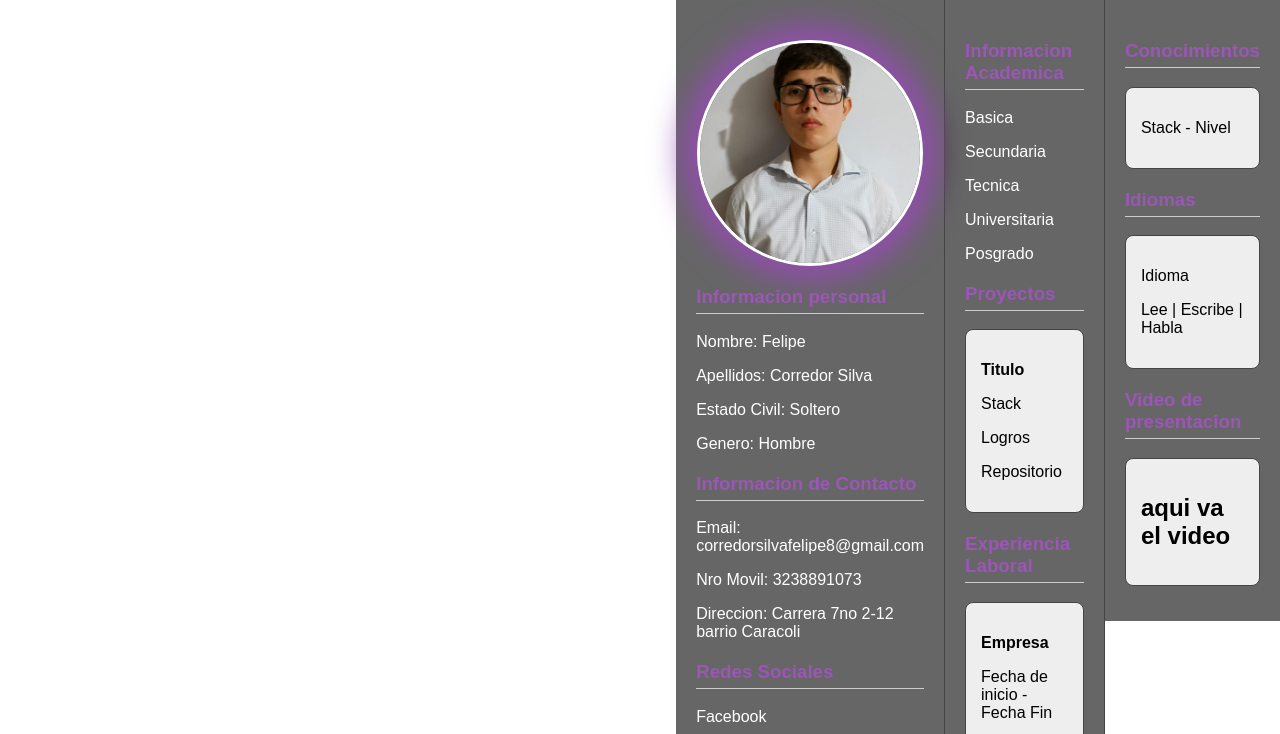
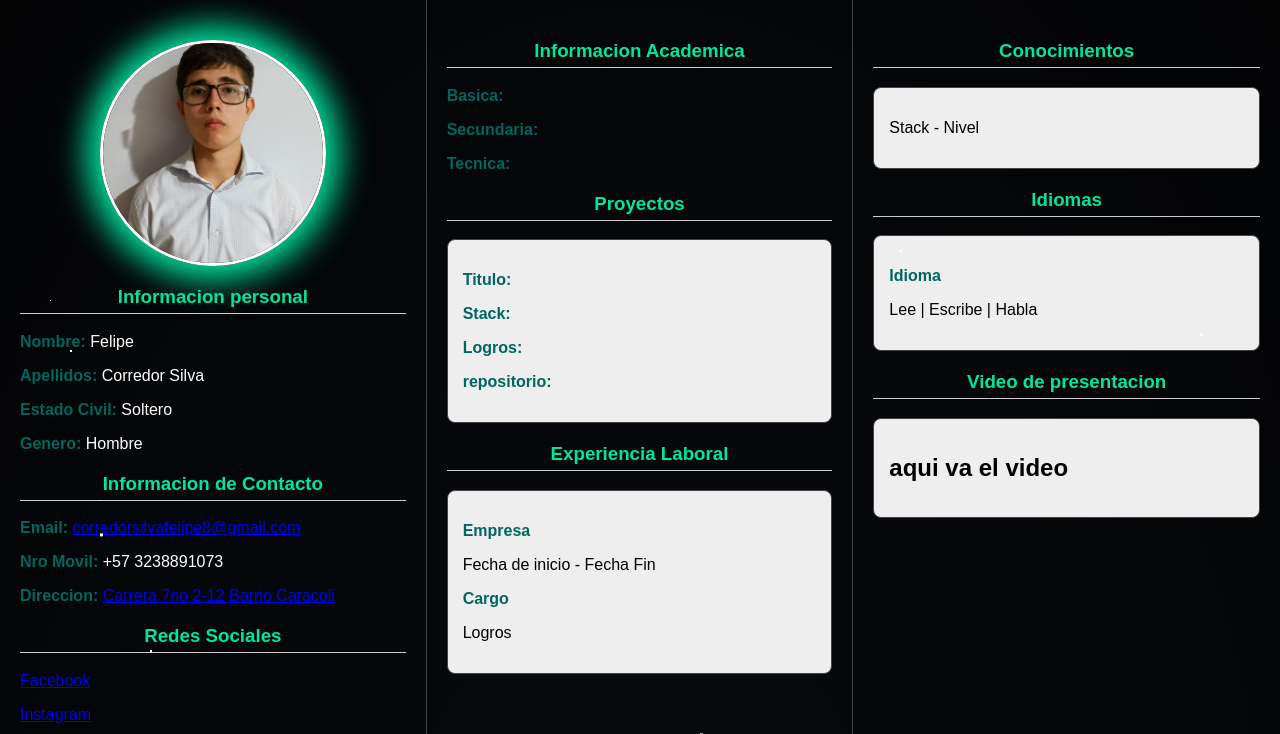
Before and after one commit to corredor29/Mi-portafolio, a plain HTML site: page index.html in a window 1280 px wide. Shown: the top 734 px of the page. Drawn offline with Linux system fonts and the light colour scheme.

Commit message:
feat: :sparkles: se agrego funciones a informacion personal

```diff
--- a/css/style.css
+++ b/css/style.css
@@ -1,54 +1,83 @@
 body {
     font-family: Arial, sans-serif;
     margin: 0;
-    padding: 0%;
-    display: flex;
-    justify-content: center;
-    align-items: flex-start;
-    background: radial-gradient(ellipse at bottom, #1b2735 0% #090a0f 100%);
+    padding: 0;
+    background: radial-gradient(ellipse at bottom, #1b2735 0%, #090a0f 100%);
     color: white;
     min-height: 100vh;
     overflow-x: hidden;
     position: relative;
 }
-.stars, .stars::after{
-    content: "";
+
+.stars, .stars2, .stars3 {
     position: absolute;
     top: 0;
     left: 0;
+    width: 1px;
+    height: 1px;
+    background: transparent;
+}
+
+.stars {
+    box-shadow:
+        50px 200px white, 100px 400px white, 200px 800px white, 400px 1200px white,
+        600px 1600px white, 800px 300px white, 1000px 900px white, 1200px 1400px white,
+        1400px 100px white, 1600px 700px white, 1800px 500px white, 2000px 1100px white;
+    animation: animStars 100s linear infinite;
+}
+
+.stars2 {
     width: 2px;
     height: 2px;
-    background: transparent;
     box-shadow:
-        50px 100px white, 150px 200px white, 300px 400px white,
-        600px 800px white, 900px 1200px white, 1200px 1500px white,
-        1400px 400px white, 1600px 600px white, 1800px 300px white,
-        200px 1300px white, 400px 1600px white;
-    animation: animarEstrellas 100s linear infinite;
+        70px 300px white, 150px 600px white, 300px 1000px white, 500px 1400px white,
+        900px 200px white, 1100px 800px white, 1300px 1600px white, 1500px 400px white,
+        1700px 1200px white, 1900px 600px white, 2100px 100px white, 2300px 900px white;
+    animation: animStars 200s linear infinite;
 }
-.stars::after{
-    transform: translateY(-2000px);
+
+.stars3 {
+    width: 3px;
+    height: 3px;
+    box-shadow:
+        100px 500px white, 300px 1300px white, 700px 700px white, 1200px 300px white,
+        1500px 900px white, 1800px 1500px white, 2000px 400px white, 2200px 1000px white,
+        2400px 200px white, 2600px 600px white, 2800px 1400px white, 3000px 800px white;
+    animation: animStars 300s linear infinite;
 }
-@keyframes animarEstrellas {
-    from {transform: translateY(0);}
-    to {transform: translateY(2000px);}
+
+.stars::after, .stars2::after, .stars3::after {
+    content: "";
+    position: absolute;
+    top: -2000px;
+    width: inherit;
+    height: inherit;
+    box-shadow: inherit;
 }
+
+@keyframes animStars {
+    from { transform: translateY(0); }
+    to   { transform: translateY(2000px); }
+}
+
 .clearfix{
     display: grid;
     grid-template-columns: 1fr 1fr 1fr;
     width: 100%;
-    max-width: 1200px;
-    margin: 0% auto;
+    min-height: 100vh;
+    margin: 0;
 }
+
 .columna {
     padding: 20px;
     box-sizing: border-box;
-    background: rgba(0, 0, 0, 0.6);
+    background: rgba(0, 0, 0, 0.7);
     border-right: 1px solid #444;
 }
 .columna:last-child{
     border-right: none;
 }
+
 .foto {
     width: 220px;
     height: 220px;
@@ -57,24 +86,31 @@ body {
     border: 3px solid #fff;
     margin: 20px auto;
     display: block;
-    box-shadow: 0 0 25px 10px #9b59b6;
+    box-shadow: 0 0 25px 10px #00e6a1;
     animation: glow 3s infinite alternate;
 }
 @keyframes glow {
-    from {
-        box-shadow: 0 0 20px 5px #9b59b6;
-    }
-    to {
-        box-shadow: 0 0 40px 20px #8e44ad;
-    }
+    from { box-shadow: 0 0 20px 5px #00e6a1; }
+    to   { box-shadow: 0 0 40px 20px #00e6a1; }
+}
 
-}
 h3 {
+
     border-bottom: 1px solid #ccc;
     padding-bottom: 5px;
     margin-top: 20px;
-    color:#9b56b6;
+    color: #00e6a1;
+    text-align: center;
 }
+b {
+    color: #00665e;
+}
+.link{
+    width: 20%;
+    display: block;
+    margin: 0% auto;
+}
+/* CAJAS */
 .caja {
     background: #eee;
     color: black;
@@ -83,3 +119,9 @@ h3 {
     border-radius: 8px;
     border: 1px solid #444;
 }
+
+@media (max-width: 900px) {
+    .clearfix {
+        grid-template-columns: 1fr;
+    }
+}
--- a/index.html
+++ b/index.html
@@ -8,39 +8,53 @@
 </head>
 <body>
     <div class="stars"></div>
-    <div class="clearfix"></div>
-    <div class="columna izquierda ">
+    <div class="stars2"></div>
+    <div class="stars3"></div>
+    <div class="clearfix">
+
+        <div class="columna izquierda">
             <img src="image/cfa20fde-8d6c-4b68-a834-7a0f9dee9ef5.jpeg" alt="Foto de perfil" class="foto">
-        <h3>Informacion personal</h3>
-        <p>Nombre: Felipe</p>
-        <p>Apellidos: Corredor Silva</p>
-        <p>Estado Civil: Soltero</p>
-        <p>Genero: Hombre</p>
+            <h3 >Informacion personal</h3>
+            <p><b>Nombre:</b> Felipe</p>
+            <p><b>Apellidos:</b> Corredor Silva</p>
+            <p><b>Estado Civil:</b> Soltero</p>
+            <p><b>Genero:</b> Hombre</p>
+
             <h3>Informacion de Contacto</h3>
-        <p>Email: corredorsilvafelipe8@gmail.com</p>
-        <p>Nro Movil: 3238891073</p>
-        <p>Direccion: Carrera 7no 2-12 barrio Caracoli</p>
+            <p><b>Email:</b> <a href="https://mail.google.com/mail/u/0/#inbox?compose=GTvVlcSDbSFGQbcSWbmHVLxsnnMkJWvzGJKPdrgSnfCglPQpwzfDnRTPbJNNKskTpsFDMmJNCMSfp">corredorsilvafelipe8@gmail.com</a></p>
+            <p><b>Nro Movil:</b> +57 3238891073</p>
+            <p><b>Direccion:</b> <a href="https://maps.app.goo.gl/p6iLq4nXAYHHWPjz6">Carrera 7no 2-12 Barrio Caracoli</a></p>
 
             <h3>Redes Sociales</h3>
-        <p>Facebook</p>
-        <p>Instagram</p>
-        <p>GitHub</p>
-        <p>LinkedIn</p>
+            <p><a href="#">Facebook</a></p>
+            <p><a href="#">Instagram</a></p>
+            <p>
+                <map name="image-map">
+                <area target="_blank" alt="" title="" href="https://github.com/corredor29" coords="3,1,4,330,343,344,348,2" shape="poly">
+                </map>
+                <img src="image/png-clipart-github-computer-icons-github-logo-monochrome-thumbnail.png" alt="Logo de GitHub" class="link" usemap="#image-map">GitHub</a></p>
+            <p>
+                <map name="linke">
+                <area target="_blank" alt="" title="" href="https://www.linkedin.com/in/felipe-corredor-95664434b/" coords="4,2,218,4,223,218,0,215" shape="poly">
+                </map>
+                <img src="image/images.png" alt="Logo de LinkedIn" class="link" usemap="#linke"><p>LinkedIn</p>
+            </p>
         </div>
+
         <div class="columna medio">
             <h3>Informacion Academica</h3>
-        <p>Basica</p>
-        <p>Secundaria</p>
-        <p>Tecnica</p>
-        <p>Universitaria</p>
-        <p>Posgrado</p>
+            <p><b>Basica:</b></p>
+            <p><b>Secundaria:</b></p>
+            <p><b>Tecnica:</b></p>
+
             <h3>Proyectos</h3>
             <div class="caja">
-            <p><b>Titulo</b></p>
-            <p>Stack</p>
-            <p>Logros</p>
-            <p>Repositorio</p>
+                <p><b>Titulo:</b></p>
+                <p><b>Stack:</b></p>
+                <p><b>Logros:</b></p>
+                <p><b>repositorio:</b></p>
             </div>
+
             <h3>Experiencia Laboral</h3>
             <div class="caja">
                 <p><b>Empresa</b></p>
@@ -49,20 +63,24 @@
                 <p>Logros</p>
             </div>
         </div>
+
         <div class="columna derecha">
             <h3>Conocimientos</h3>
             <div class="caja">
                 <p>Stack - Nivel</p>
             </div>
+
             <h3>Idiomas</h3>
             <div class="caja">
-            <p>Idioma</p>
+                <p><b>Idioma</b></p>
                 <p>Lee | Escribe | Habla</p>
             </div>
+
             <h3>Video de presentacion</h3>
             <div class="caja">
                 <h2>aqui va el video</h2>
             </div>
         </div>
+    </div>
 </body>
 </html>
```
Also changed, not shown: image/face.png (added), image/images.png (added), image/png-clipart-github-computer-icons-github-logo-monochrome-thumbnail.png (added). Lines whose indentation alone changed are shown as unchanged.
